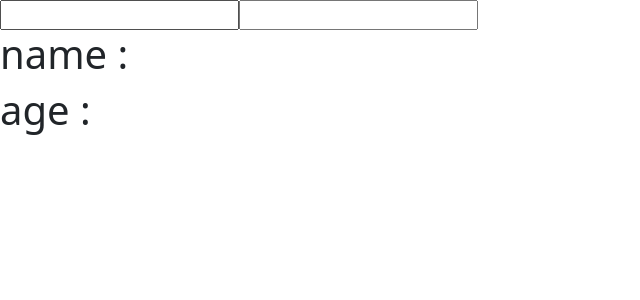
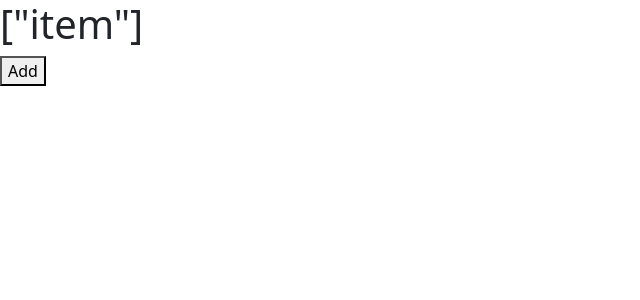
Before and after one commit to MamadTaheri/react-training, a React (Create React App) app: page / in a window 1280 px wide. Shown: the top 300 px of the page, without its empty margins (0-640 px from the left). Built offline with nearby package versions, Linux system fonts and the light colour scheme.

Commit message:
using array in useState

```diff
--- a/src/components/Form.js
+++ b/src/components/Form.js
@@ -1,17 +1,14 @@
-import React, { useState } from 'react';
+import React, { useState } from "react";
 
 const Form = () => {
+  const [data, setData] = useState(["item"]);
 
-    const [data, setData] = useState({name: "", age: ""})
-
-    return (
-        <div>
-            <input type="text" value={data.name} onChange={e => setData({...data, name:e.target.value})} />
-            <input type="text" value={data.age} onChange={e => setData({...data, age:e.target.value})} />
-            <h1 className="">name : {data.name}</h1>
-            <h1 className="">age : {data.age}</h1>
-        </div>
-    );
+  return (
+    <div>
+      <h1 className="">{JSON.stringify(data)}</h1>
+      <button className=""  onClick={() => setData([...data, "new item"])}>Add</button>
+    </div>
+  );
 };
 
 export default Form;
```
